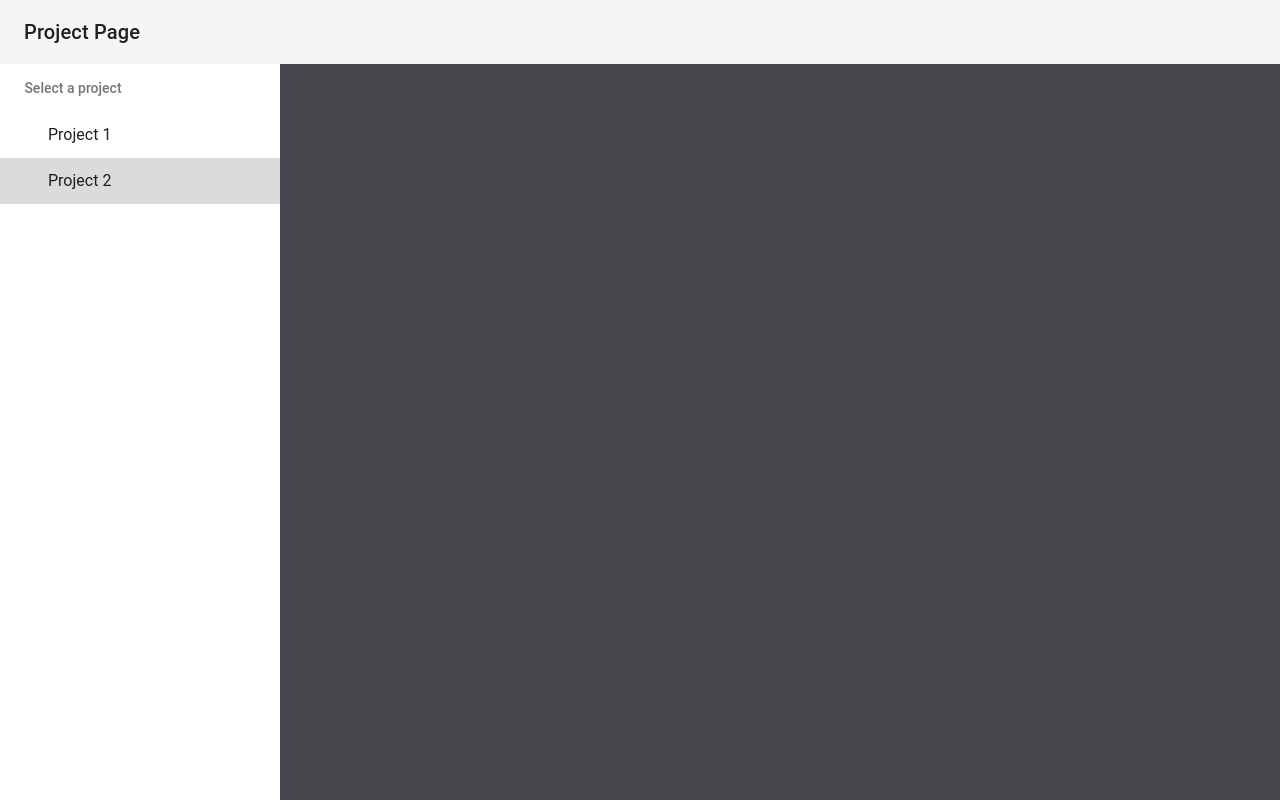
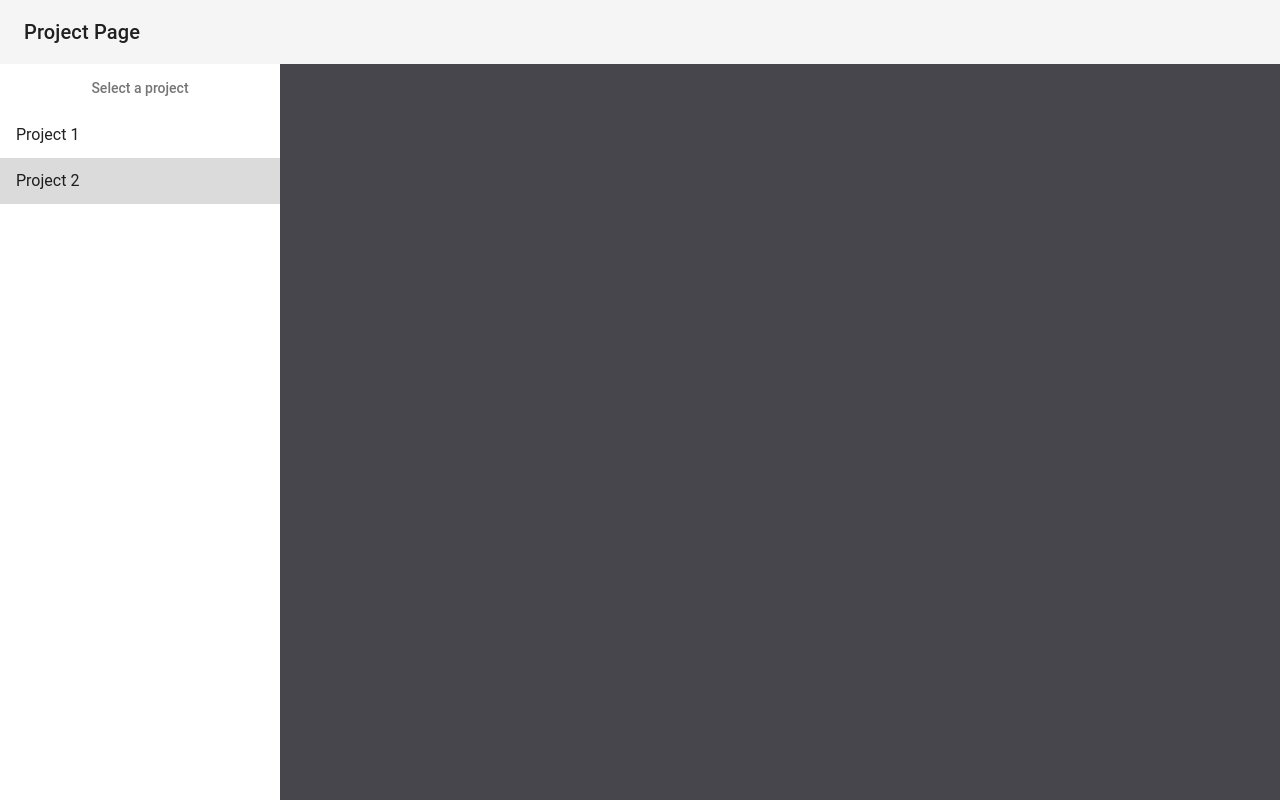
Before and after one commit to bwilson-bw/Project-page, a React (Create React App) app: page / in a window 1280 px wide. Built offline with nearby package versions, Linux system fonts and the light colour scheme.

Commit message:
Fixup sidebar styling

```diff
--- a/src/components/AppSidebar.js
+++ b/src/components/AppSidebar.js
@@ -3,7 +3,6 @@ import PropTypes from "prop-types";
 import { withStyles } from "@material-ui/core/styles";
 import List from "@material-ui/core/List";
 import ListItem from "@material-ui/core/ListItem";
-import ListItemIcon from "@material-ui/core/ListItemIcon";
 import ListItemText from "@material-ui/core/ListItemText";
 import ListSubheader from "@material-ui/core/ListSubheader";
 
@@ -12,9 +11,6 @@ const styles = theme => ({
     width: "100%",
     maxWidth: 280,
     backgroundColor: theme.palette.background.paper
-  },
-  subHeader: {
-    paddingRight: 150
   }
 });
 
@@ -45,7 +41,6 @@ class AppSidebar extends React.Component {
             selected={this.state.selectedIndex === 0}
             onClick={event => this.handleListItemClick(event, 0)}
           >
-            <ListItemIcon />
             <ListItemText primary="Project 1" />
           </ListItem>
           <ListItem
@@ -53,7 +48,6 @@ class AppSidebar extends React.Component {
             selected={this.state.selectedIndex === 1}
             onClick={event => this.handleListItemClick(event, 1)}
           >
-            <ListItemIcon />
             <ListItemText primary="Project 2" />
           </ListItem>
         </List>
```
